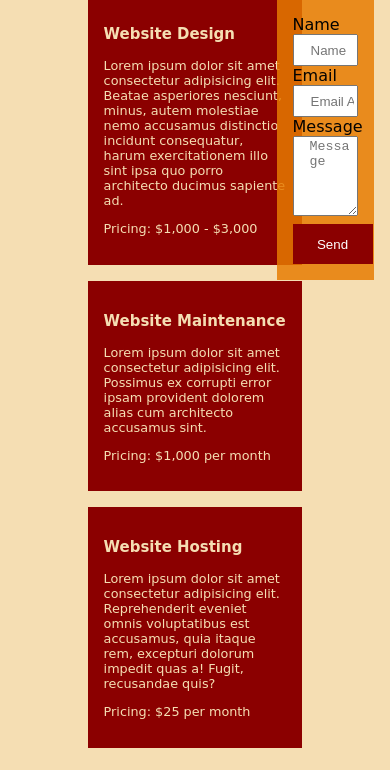
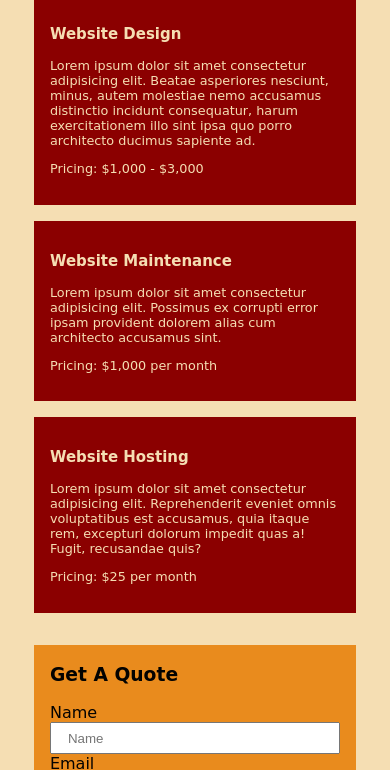
Before and after one commit to nurdoganbahadir/project-04, a plain HTML site: page services.html in a window 390 px wide. Shown: the part 399-1169 px from the top of the page. Drawn offline with Linux system fonts and the light colour scheme; a web font is replaced by a local one.

Commit message:
servvices kısmı tamamlandı media tamamlandı

```diff
--- a/services.html
+++ b/services.html
@@ -35,21 +35,29 @@
             <div class="website-cash">
               <h3>Website Design</h3>
               <p>
-                Lorem ipsum dolor sit amet consectetur adipisicing elit. Beatae asperiores nesciunt, minus, autem molestiae nemo accusamus distinctio incidunt consequatur, harum exercitationem illo sint ipsa quo porro architecto ducimus sapiente ad.
+                Lorem ipsum dolor sit amet consectetur adipisicing elit. Beatae
+                asperiores nesciunt, minus, autem molestiae nemo accusamus
+                distinctio incidunt consequatur, harum exercitationem illo sint
+                ipsa quo porro architecto ducimus sapiente ad.
               </p>
               <p>Pricing: $1,000 - $3,000</p>
             </div>
             <div class="website-cash">
               <h3>Website Maintenance</h3>
               <p>
-                Lorem ipsum dolor sit amet consectetur adipisicing elit. Possimus ex corrupti error ipsam provident dolorem alias cum architecto accusamus sint.
+                Lorem ipsum dolor sit amet consectetur adipisicing elit.
+                Possimus ex corrupti error ipsam provident dolorem alias cum
+                architecto accusamus sint.
               </p>
               <p>Pricing: $1,000 per month</p>
             </div>
             <div class="website-cash">
               <h3>Website Hosting</h3>
               <p>
-                Lorem ipsum dolor sit amet consectetur adipisicing elit. Reprehenderit eveniet omnis voluptatibus est accusamus, quia itaque rem, excepturi dolorum impedit quas a! Fugit, recusandae quis?
+                Lorem ipsum dolor sit amet consectetur adipisicing elit.
+                Reprehenderit eveniet omnis voluptatibus est accusamus, quia
+                itaque rem, excepturi dolorum impedit quas a! Fugit, recusandae
+                quis?
               </p>
               <p>Pricing: $25 per month</p>
             </div>
@@ -58,19 +66,28 @@
             <h3>Get A Quote</h3>
             <div>
               <label for="name">Name</label>
-              <input type="text" name="name" id="name" placeholder="Name">
+              <input type="text" name="name" id="name" placeholder="Name" />
               <label for="mail">Email</label>
-              <input type="email" name="mail" id="email" placeholder="Email Adress">
+              <input
+                type="email"
+                name="mail"
+                id="email"
+                placeholder="Email Adress"
+              />
               <label for="messages">Message</label>
-              <textarea name="messages" id="message" placeholder="Message"></textarea>
-              <input type="submit" value="Send" id="sub">
+              <textarea
+                name="messages"
+                id="message"
+                placeholder="Message"
+              ></textarea>
+              <input type="submit" value="Send" id="sub" />
             </div>
           </div>
         </section>
         <footer>
-        <p>Bahadır Web Design, Copyright&#169;2024</p>
-        <img src="./images/clarusway_logo.png" alt="" />
-      </footer>
+          <p>Bahadır Web Design, Copyright&#169;2024</p>
+          <img src="./images/clarusway_logo.png" alt="" />
+        </footer>
       </main>
     </div>
   </body>
--- a/style.css
+++ b/style.css
@@ -236,22 +236,22 @@ footer {
   width: 25%;
   padding: 0rem 1rem;
 }
-.get-a-quote div{
+.get-a-quote div {
   display: flex;
   flex-direction: column;
   margin: 1rem 0rem;
 }
-input{
+input {
   height: 2rem;
   padding-left: 1rem;
 }
-#message{
+#message {
   height: 5rem;
   padding-left: 1rem;
 }
-#sub{
+#sub {
   background-color: darkred;
-  color:white;
+  color: white;
   margin-top: 0.5rem;
   width: 5rem;
   height: 2.5rem;
@@ -259,3 +259,24 @@ input{
   cursor: pointer;
   padding: 0;
 }
+@media (max-width: 1420px) {
+  .section-5 {
+    flex-direction: column;
+    flex-wrap: wrap;
+    align-items: center;
+    height: auto;
+  }
+  .get-a-quote {
+    position: static;
+    width: 60%;
+  }
+}
+@media (max-width: 800px) {
+  .services {
+    width: 90%;
+  }
+
+  .get-a-quote {
+    width: 90%;
+  }
+}
```
